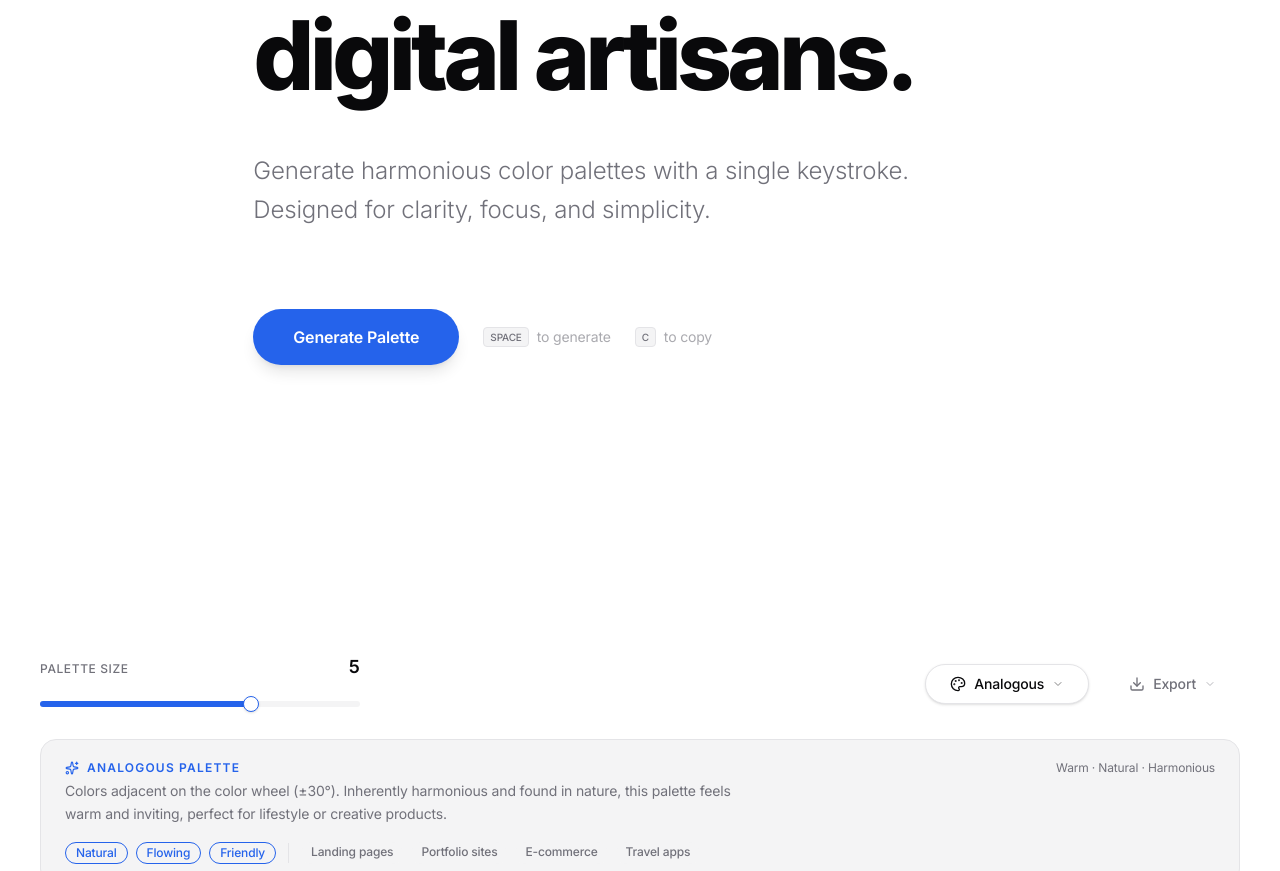
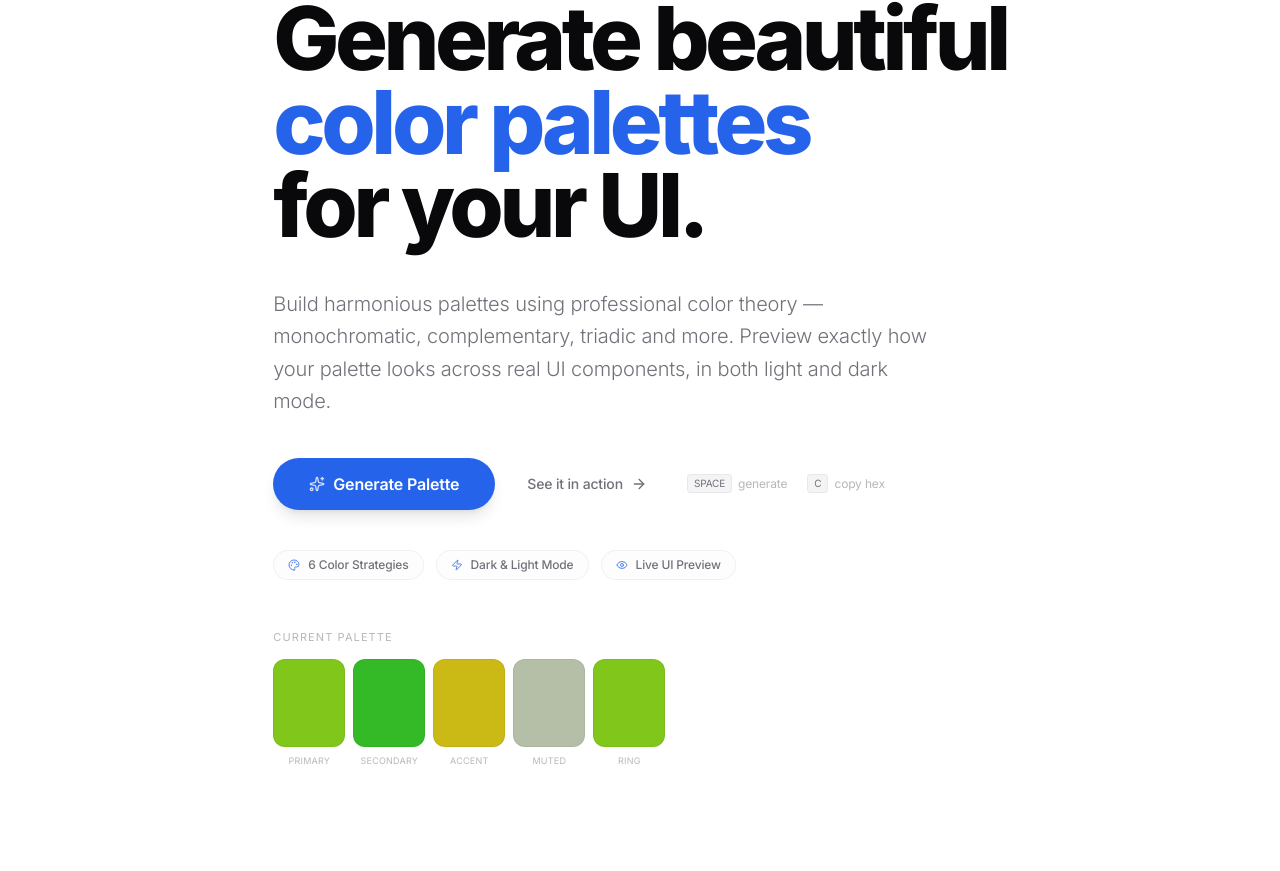
Before and after one commit to JeanMarcoMiranda/nebula-web, a Next.js app: page / in a window 1280 px wide. Shown: the part 249-1120 px from the top of the page. Built offline with nearby package versions, Linux system fonts and the light colour scheme.

Commit message:
feat: Hero section update

```diff
--- a/src/components/Hero.tsx
+++ b/src/components/Hero.tsx
@@ -1,43 +1,189 @@
 "use client";
 
+import { usePaletteStore } from "@/store/usePaletteStore";
 import { Button } from "@/components/ui/button";
-import { usePaletteStore } from "@/store/usePaletteStore";
+import { Sparkles, ArrowRight, Zap, Eye, Palette } from "lucide-react";
+
+// ── Feature pills data ────────────────────────────────────────────────────────
+const FEATURES = [
+  { icon: Palette, label: "6 Color Strategies" },
+  { icon: Zap, label: "Dark & Light Mode" },
+  { icon: Eye, label: "Live UI Preview" },
+];
+
+// ── Hero ──────────────────────────────────────────────────────────────────────
 
 export function Hero() {
-  const { generatePalette } = usePaletteStore();
+  const { generatePalette, setView, colors } = usePaletteStore();
+  const hasPalette = colors.length > 0;
 
   return (
-    <section className="pt-32 md:pt-40 pb-24 md:pb-32 px-8 max-w-screen-xl mx-auto flex flex-col gap-12 animate-in fade-in slide-in-from-bottom-4 duration-1000">
-      <h1 className="max-w-5xl text-6xl md:text-8xl font-extrabold tracking-tighter text-foreground leading-none">
-        Curated colors for <br className="hidden md:block" /> digital artisans.
-      </h1>
-      <p className="text-xl md:text-2xl text-muted-foreground max-w-2xl leading-relaxed font-light">
-        Generate harmonious color palettes with a single keystroke. Designed for
-        clarity, focus, and simplicity.
+    <section className="pt-32 md:pt-44 pb-24 md:pb-32 px-8 max-w-screen-xl mx-auto flex flex-col gap-10">
+      {/* ── Upper label chip ──────────────────────────────────────────── */}
+      <div
+        className="animate-in fade-in slide-in-from-bottom-3 duration-500"
+        style={{ animationDelay: "0ms" }}
+      >
+        <span className="inline-flex items-center gap-2 px-3.5 py-1.5 rounded-full border border-border/60 text-xs font-mono font-medium text-muted-foreground bg-secondary/40 backdrop-blur-sm select-none">
+          <Sparkles className="w-3 h-3 text-primary" />
+          Color Palette Generator · Free & Open Source
+        </span>
+      </div>
+
+      {/* ── Headline ──────────────────────────────────────────────────── */}
+      <div
+        className="animate-in fade-in slide-in-from-bottom-4 duration-700"
+        style={{ animationDelay: "80ms" }}
+      >
+        <h1 className="max-w-4xl text-5xl sm:text-6xl md:text-7xl lg:text-[88px] font-extrabold tracking-tighter text-foreground leading-[0.95]">
+          Generate beautiful
+          <br />
+          <span className="text-primary">color palettes</span>
+          <br className="hidden md:block" /> for your UI.
+        </h1>
+      </div>
+
+      {/* ── Description ───────────────────────────────────────────────── */}
+      <p
+        className="text-lg md:text-xl text-muted-foreground max-w-2xl leading-relaxed font-light animate-in fade-in slide-in-from-bottom-4 duration-700"
+        style={{ animationDelay: "160ms" }}
+      >
+        Build harmonious palettes using professional color theory —
+        monochromatic, complementary, triadic and more. Preview exactly how your
+        palette looks across real UI components, in both light and dark mode.
       </p>
 
-      <div className="flex flex-col sm:flex-row items-center gap-6 pt-8">
+      {/* ── CTAs ──────────────────────────────────────────────────────── */}
+      <div
+        className="flex flex-col sm:flex-row items-start sm:items-center gap-4 animate-in fade-in slide-in-from-bottom-4 duration-700"
+        style={{ animationDelay: "240ms" }}
+      >
+        {/* Primary CTA */}
         <Button
           size="lg"
           onClick={generatePalette}
-          className="h-14 px-10 text-base font-semibold rounded-full bg-primary text-primary-foreground hover:bg-primary/90 transition-all duration-200 shadow-lg hover:shadow-xl hover:scale-[1.02]"
+          className="h-13 px-9 text-base font-semibold rounded-full bg-primary text-primary-foreground hover:bg-primary/90 transition-all duration-200 shadow-lg hover:shadow-xl hover:scale-[1.02] active:scale-[0.98]"
         >
+          <Sparkles className="w-4 h-4 mr-2 opacity-80" />
           Generate Palette
         </Button>
 
-        <div className="hidden md:flex items-center gap-6 text-sm text-muted-foreground/60">
-          <span className="flex items-center gap-2">
-            <kbd className="pointer-events-none inline-flex h-5 select-none items-center gap-1 rounded border bg-muted px-1.5 font-mono text-[10px] font-medium text-muted-foreground opacity-100">
+        {/* Secondary CTA */}
+        <button
+          onClick={() => setView("preview")}
+          className="group inline-flex items-center gap-2 px-4 py-3 text-sm font-medium text-muted-foreground hover:text-foreground transition-colors duration-200"
+        >
+          See it in action
+          <ArrowRight className="w-4 h-4 transition-transform duration-200 group-hover:translate-x-1" />
+        </button>
+
+        {/* Keyboard hint — desktop only */}
+        <div className="hidden lg:flex items-center gap-5 ml-2 text-xs text-muted-foreground/50">
+          <span className="flex items-center gap-1.5">
+            <kbd className="inline-flex items-center px-1.5 py-0.5 rounded border border-border/70 bg-muted font-mono text-[10px] text-muted-foreground">
               SPACE
             </kbd>
-            to generate
+            generate
           </span>
-          <span className="flex items-center gap-2">
-            <kbd className="pointer-events-none inline-flex h-5 select-none items-center gap-1 rounded border bg-muted px-1.5 font-mono text-[10px] font-medium text-muted-foreground opacity-100">
+          <span className="flex items-center gap-1.5">
+            <kbd className="inline-flex items-center px-1.5 py-0.5 rounded border border-border/70 bg-muted font-mono text-[10px] text-muted-foreground">
               C
             </kbd>
-            to copy
+            copy hex
           </span>
+        </div>
+      </div>
+
+      {/* ── Feature pills ─────────────────────────────────────────────── */}
+      <div
+        className="flex flex-wrap items-center gap-3 animate-in fade-in slide-in-from-bottom-3 duration-700"
+        style={{ animationDelay: "320ms" }}
+      >
+        {FEATURES.map(({ icon: Icon, label }) => (
+          <span
+            key={label}
+            className="inline-flex items-center gap-2 px-3.5 py-1.5 rounded-full border border-border/50 text-xs font-medium text-muted-foreground bg-secondary/20 select-none"
+          >
+            <Icon className="w-3 h-3 text-primary opacity-80" />
+            {label}
+          </span>
+        ))}
+      </div>
+
+      {/* ── Live Palette Strip ────────────────────────────────────────── */}
+      <div
+        className="flex flex-col gap-3 pt-2 animate-in fade-in slide-in-from-bottom-2 duration-700"
+        style={{ animationDelay: "420ms" }}
+      >
+        {/* Label */}
+        <span className="text-[11px] font-mono uppercase tracking-widest text-muted-foreground/50 select-none">
+          {hasPalette ? "Current Palette" : "Your palette will appear here"}
+        </span>
+
+        {/* Swatches */}
+        <div className="flex gap-2 items-end">
+          {hasPalette
+            ? // Real palette swatches
+              colors.map((color, i) => (
+                <div
+                  key={color.id}
+                  className="group relative flex flex-col items-center gap-1.5"
+                  style={{ animationDelay: `${i * 60}ms` }}
+                >
+                  {/* Hex tooltip on hover */}
+                  <div className="absolute -top-8 left-1/2 -translate-x-1/2 opacity-0 group-hover:opacity-100 transition-opacity duration-200 pointer-events-none z-10">
+                    <span className="inline-block px-2 py-0.5 rounded text-[10px] font-mono bg-foreground text-background whitespace-nowrap shadow-md">
+                      {color.lightHex}
+                    </span>
+                  </div>
+
+                  {/* Swatch */}
+                  <div
+                    className="rounded-xl border border-black/5 dark:border-white/10 transition-all duration-300 group-hover:scale-110 group-hover:shadow-md cursor-default"
+                    style={{
+                      backgroundColor: color.lightHex,
+                      width: `clamp(40px, 8vw, 72px)`,
+                      height: `clamp(56px, 10vw, 88px)`,
+                    }}
+                  />
+
+                  {/* Role label */}
+                  <span className="text-[9px] font-mono uppercase tracking-wide text-muted-foreground/50 capitalize">
+                    {i === 0
+                      ? "primary"
+                      : i === 1
+                        ? "secondary"
+                        : i === 2
+                          ? "accent"
+                          : i === 3
+                            ? "muted"
+                            : i === 4
+                              ? "ring"
+                              : "tertiary"}
+                  </span>
+                </div>
+              ))
+            : // Placeholder shimmer swatches
+              Array.from({ length: 5 }).map((_, i) => (
+                <div key={i} className="flex flex-col items-center gap-1.5">
+                  <div
+                    className="rounded-xl bg-secondary/60 animate-pulse border border-border/40"
+                    style={{
+                      width: `clamp(40px, 8vw, 72px)`,
+                      height: `clamp(56px, 10vw, 88px)`,
+                      animationDelay: `${i * 120}ms`,
+                      animationDuration: "1.8s",
+                    }}
+                  />
+                  <span
+                    className="w-8 h-1.5 rounded-full bg-muted-foreground/15 animate-pulse"
+                    style={{
+                      animationDelay: `${i * 120}ms`,
+                      animationDuration: "1.8s",
+                    }}
+                  />
+                </div>
+              ))}
         </div>
       </div>
     </section>
```
